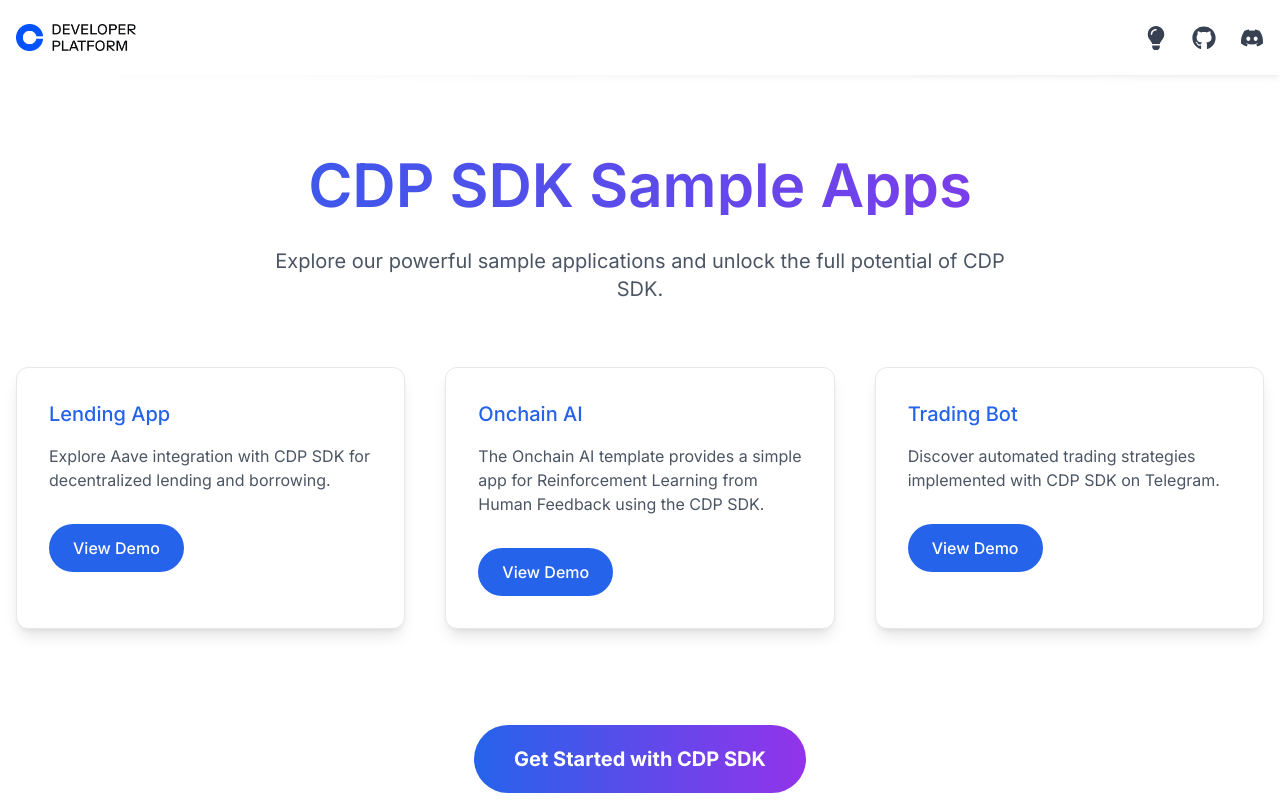
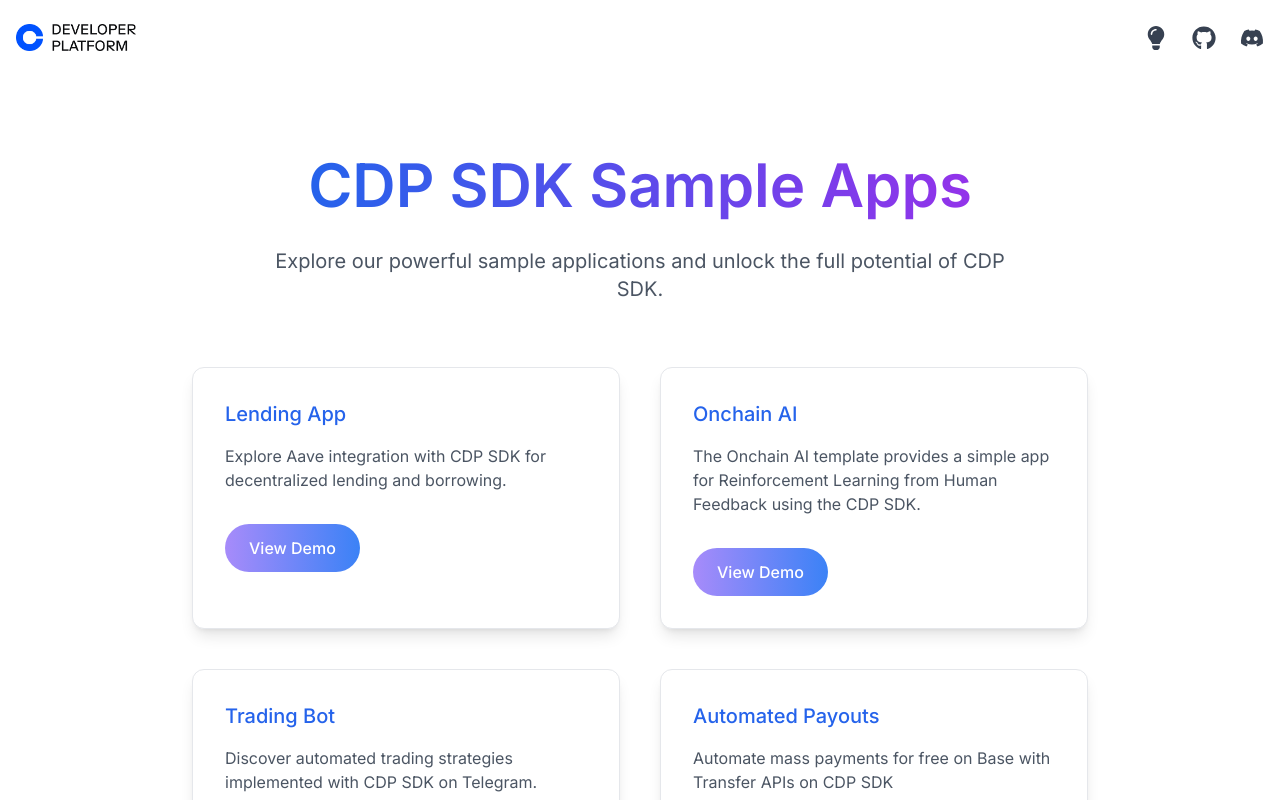
Before and after one commit to coinbase/cdp-sdk-sample-apps, a Next.js app: page / in a window 1280 px wide. Shown: the top 800 px of the page. Built offline with nearby package versions, Linux system fonts and the light colour scheme.

Commit message:
add payouts

```diff
--- a/app/page.tsx
+++ b/app/page.tsx
@@ -4,19 +4,21 @@
 
 export default function Home() {
   return (
-  <div className={`min-h-screen bg-gradient-to-br from-white to-lavender-100 text-gray-800 ${inter.className}`}>
+  <div className={`min-h-screen bg-white text-gray-800 ${inter.className}`}>
 
   <main className="container mx-auto px-4 py-20">
-    <h1 className="text-6xl font-semibold text-center mb-8 text-transparent bg-clip-text bg-gradient-to-r from-blue-600 to-purple-600">
-      CDP SDK Sample Apps
+    <h1 className="text-5xl md:text-6xl font-semibold text-center mb-8">
+      <span className="text-transparent bg-clip-text bg-gradient-to-r from-blue-600 to-purple-600">
+        CDP SDK Sample Apps
+      </span>
     </h1>
 
     <p className="text-xl text-center mb-16 max-w-3xl mx-auto text-gray-600">
       Explore our powerful sample applications and unlock the full potential of CDP SDK.
     </p>
 
-    <div className="grid grid-cols-1 md:grid-cols-2 lg:grid-cols-3 gap-10">
-      {[
+    <div className="grid grid-cols-1 sm:grid-cols-2 gap-10 max-w-4xl mx-auto">
+    {[
         {
           name: 'Lending App',
           route: '/aave',
@@ -31,6 +33,11 @@
           name: 'Trading Bot',
           route: 'https://github.com/coinbase/tg-trading-bot',
           description: 'Discover automated trading strategies implemented with CDP SDK on Telegram.'
+        },
+        {
+          name: 'Automated Payouts',
+          route: 'https://masspayoutsdemo.com/',
+          description: 'Automate mass payments for free on Base with Transfer APIs on CDP SDK'
         }
       ].map((app, index) => (
         <div key={index} className="bg-white rounded-xl p-8 shadow-lg hover:shadow-2xl transition-all duration-300 transform hover:-translate-y-2 border border-lavender-200">
@@ -38,8 +45,7 @@
           <p className="mb-8 text-gray-600">{app.description}</p>
           <a
             href={app.route}
-            className="inline-block bg-blue-600 text-white px-6 py-3 rounded-full font-medium hover:bg-blue-700 transition-colors"
-            {...(app.name !== 'Lending App' ? { target: "_blank", rel: "noopener noreferrer" } : {})}
+            className="inline-block bg-gradient-to-r from-lavender-400 to-blue-500 text-white px-6 py-3 rounded-full font-medium hover:from-lavender-500 hover:to-blue-600 transition-all duration-300 transform hover:-translate-y-1 hover:shadow-xl"            {...(app.name !== 'Lending App' ? { target: "_blank", rel: "noopener noreferrer" } : {})}
           >
             View Demo
           </a>
@@ -50,7 +56,7 @@
     <div className="mt-24 text-center">
       <a
         href="https://docs.cdp.coinbase.com/mpc-wallet/docs/quickstart"
-        className="inline-block bg-gradient-to-r from-blue-600 to-purple-600 text-white px-10 py-5 rounded-full font-bold text-xl hover:from-blue-700 hover:to-purple-700 transition-all duration-300 transform hover:-translate-y-1 hover:shadow-xl"
+        className="inline-block bg-gradient-to-r from-lavender-400 to-lavender-600 text-white px-10 py-5 rounded-full font-bold text-xl hover:from-lavender-500 hover:to-lavender-700 transition-all duration-300 transform hover:-translate-y-1 hover:shadow-xl"
         target="_blank"
         rel="noopener noreferrer"
       >
--- a/tailwind.config.ts
+++ b/tailwind.config.ts
@@ -11,6 +11,12 @@
       colors: {
         background: "var(--background)",
         foreground: "var(--foreground)",
+        lavender: {
+          400: '#a78bfa',
+          500: '#8b5cf6',
+          600: '#7c3aed',
+          700: '#6d28d9',
+        },
       },
     },
   },
```
